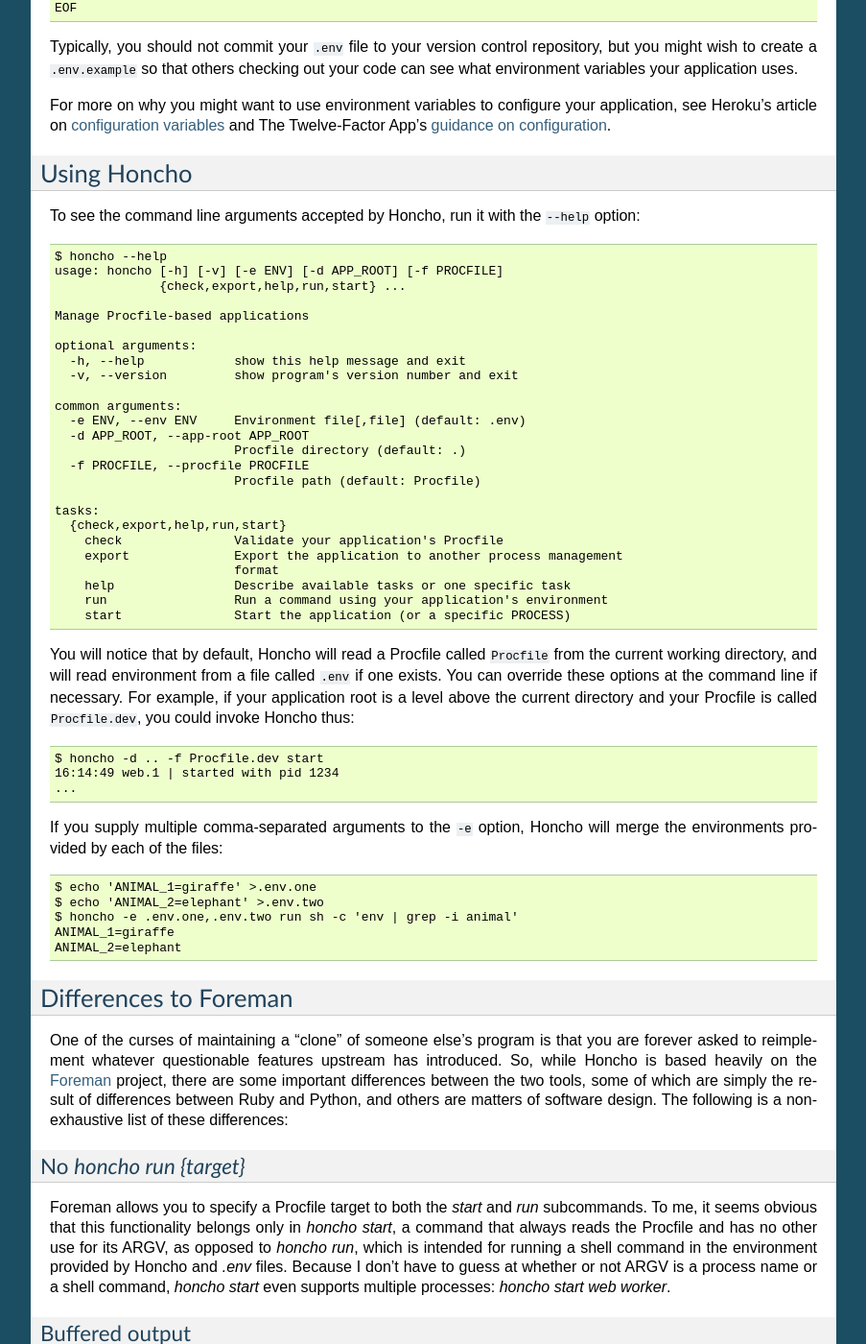
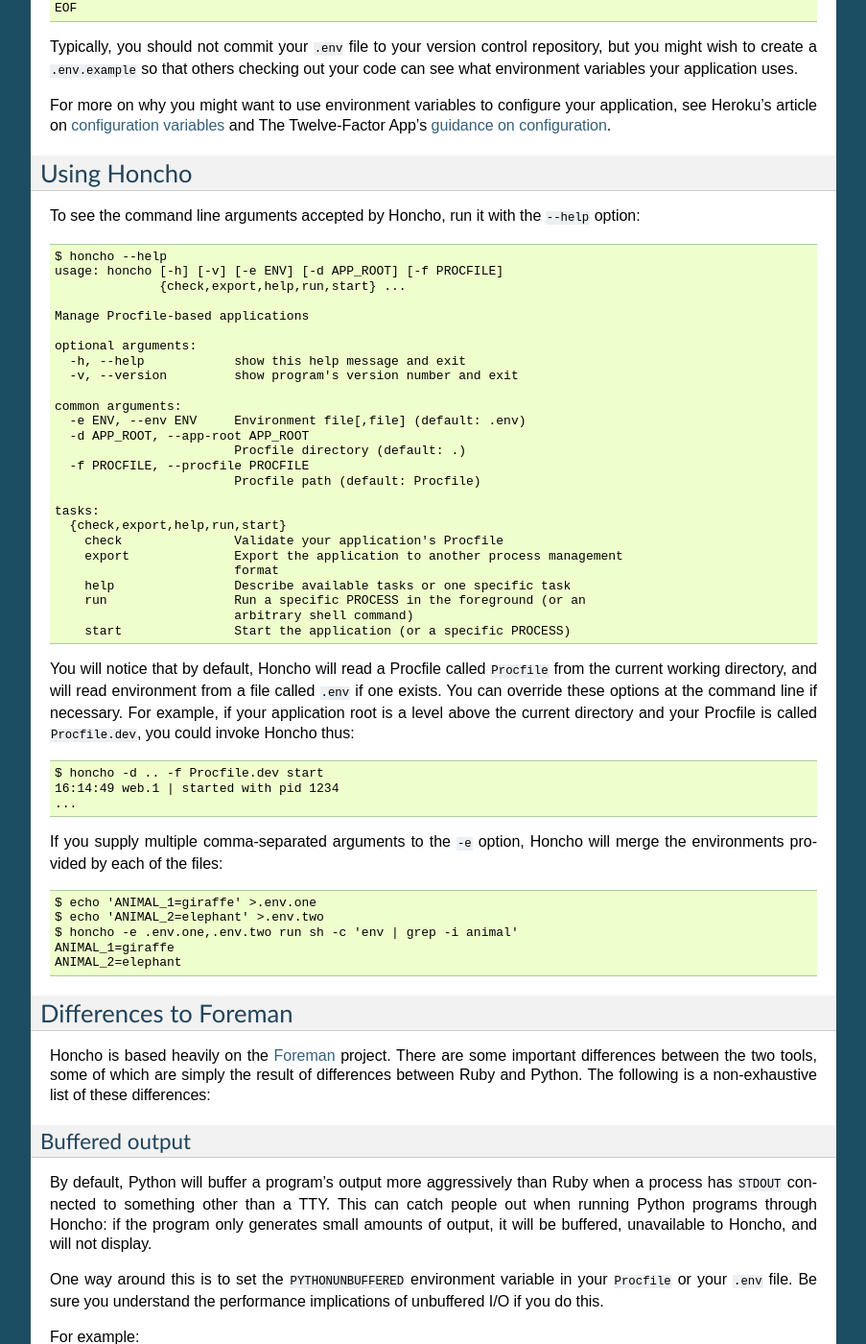
Before and after one commit to nickstenning/honcho, a Sphinx documentation site: the page built from doc/using_procfiles.rst, in a window 1280 px wide and 1400 px high, scrolled down 620 px. Shown: the whole window at 96% size, without its empty margins (198-1101 px from the left). Built offline with Sphinx 7.4.7, drawn with Linux system fonts in a browser that asks for light colours; some of the changed text lies outside the part shown.

Commit message:
Implement `honcho run PROCESS`
This makes `honcho run` primarily about running a Procfile-specified
process in the foreground. Previously it was about running an arbitrary
shell command, which still works, but now as the fall-through case if a
single arg to `honcho run` doesn't match a Procfile process.

The reason this change is desirable is to be able to use debugging tools
such as pdb along with Procfile process aliases. Furthermore, this
brings honcho back into harmony with Foreman's behavior, but in a way
that is documented more sensibly (Foreman presents the process case as
the exception rather than the command case).

This change is backwards-compatible except for edge cases where a shell
command name was used as a Procfile process name. So, for example, if
`mv` was a process name, then calling `honcho run mv` would now invoke
the Procfile process rather than the shell command. Since we also check
for the number of arguments when trying to interpret as a process name,
this edge case is especially edgy. I think this can safely be considered
a backwards-compatible change for all practical purposes.

```diff
--- a/doc/using_procfiles.rst
+++ b/doc/using_procfiles.rst
@@ -78,7 +78,8 @@
         export              Export the application to another process management
                             format
         help                Describe available tasks or one specific task
-        run                 Run a command using your application's environment
+        run                 Run a specific PROCESS in the foreground (or an
+                            arbitrary shell command)
         start               Start the application (or a specific PROCESS)
 
 
@@ -104,26 +105,12 @@
 Differences to Foreman
 ----------------------
 
-One of the curses of maintaining a "clone" of someone else's program is that
-you are forever asked to reimplement whatever questionable features upstream has
-introduced. So, while Honcho is based heavily on the Foreman_ project, there
-are some important differences between the two tools, some of which are simply
-the result of differences between Ruby and Python, and others are matters of
-software design. The following is a non-exhaustive list of these differences:
+Honcho is based heavily on the Foreman_ project. There are some important
+differences between the two tools, some of which are simply the result of
+differences between Ruby and Python. The following is a non-exhaustive list of
+these differences:
 
 .. _Foreman: https://github.com/ddollar/foreman
-
-No `honcho run {target}`
-''''''''''''''''''''''''
-
-Foreman allows you to specify a Procfile target to both the `start` and `run`
-subcommands. To me, it seems obvious that this functionality belongs only in
-`honcho start`, a command that always reads the Procfile and has no other use
-for its ARGV, as opposed to `honcho run`, which is intended for running a
-shell command in the environment provided by Honcho and `.env` files. Because
-I don't have to guess at whether or not ARGV is a process name or a shell
-command, `honcho start` even supports multiple processes:
-`honcho start web worker`.
 
 Buffered output
 '''''''''''''''
```
Also changed, not shown: 5 other files.
